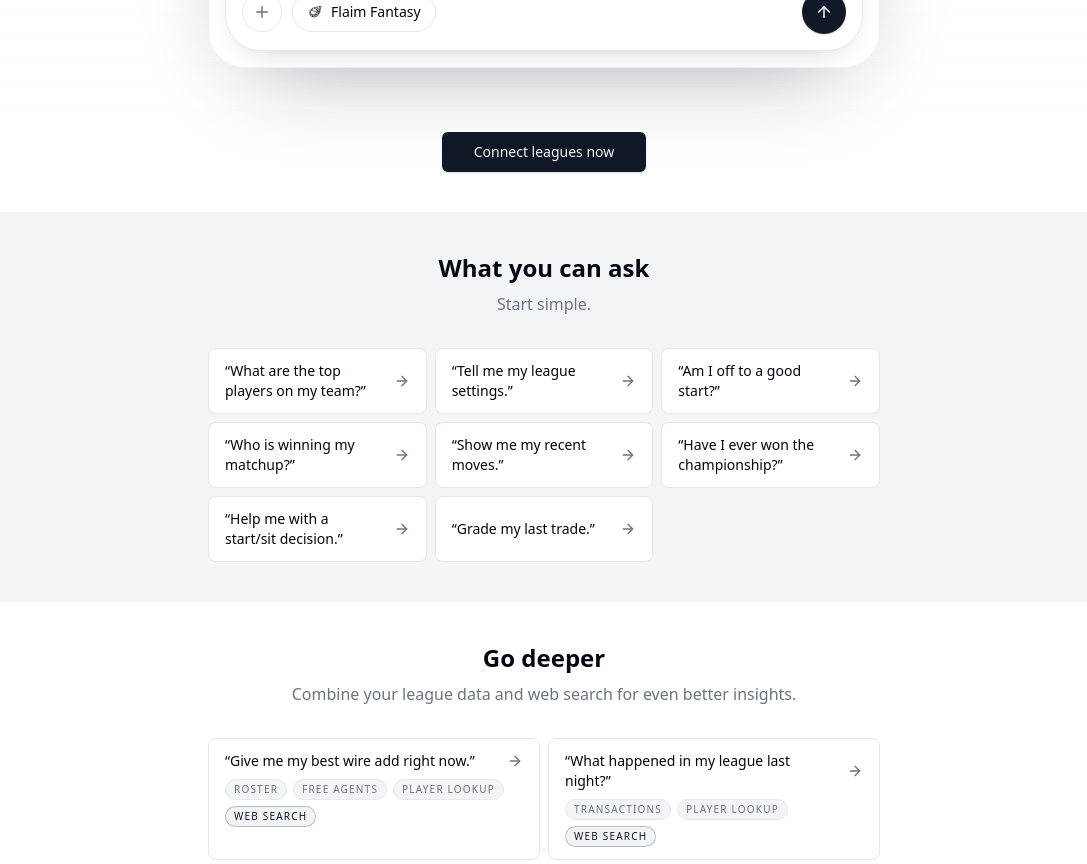
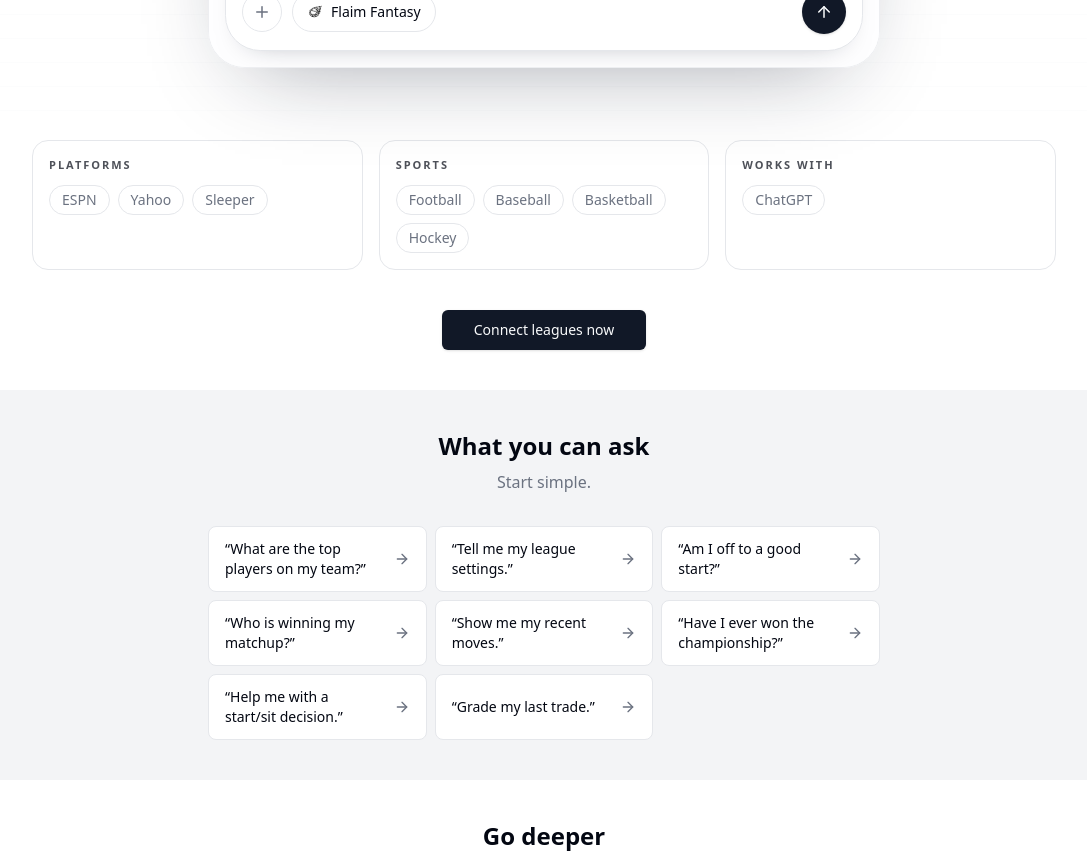
Before and after one commit to jdguggs10/flaim, a Next.js app in the folder web/: page / in a window 1280 px wide. Shown: the part 1240-2104 px from the top of the page, without its empty margins (96-1183 px from the left). Built offline with nearby package versions, Linux system fonts and the light colour scheme; no server answers.

Commit message:
Restore homepage support pills

```diff
--- a/web/app/(site)/page.tsx
+++ b/web/app/(site)/page.tsx
@@ -95,6 +95,56 @@
         id="live-demo"
         initialPresetId={initialPresetId ?? null}
       />
+
+      <section className="px-4 pb-10 pt-2 sm:px-6 lg:px-8">
+        <div
+          className="mx-auto grid max-w-5xl gap-4 text-sm text-muted-foreground md:grid-cols-3"
+          aria-label="Flaim platform, sport, and AI support"
+        >
+          <div className="rounded-2xl border bg-background/70 p-4">
+            <p className="text-[11px] font-semibold uppercase tracking-[0.18em] text-foreground/70">
+              Platforms
+            </p>
+            <div className="mt-3 flex flex-wrap gap-2">
+              {["ESPN", "Yahoo", "Sleeper"].map((platform) => (
+                <span
+                  key={platform}
+                  className="rounded-full border bg-background px-3 py-1"
+                >
+                  {platform}
+                </span>
+              ))}
+            </div>
+          </div>
+          <div className="rounded-2xl border bg-background/70 p-4">
+            <p className="text-[11px] font-semibold uppercase tracking-[0.18em] text-foreground/70">
+              Sports
+            </p>
+            <div className="mt-3 flex flex-wrap gap-2">
+              {["Football", "Baseball", "Basketball", "Hockey"].map(
+                (sport) => (
+                  <span
+                    key={sport}
+                    className="rounded-full border bg-background px-3 py-1"
+                  >
+                    {sport}
+                  </span>
+                ),
+              )}
+            </div>
+          </div>
+          <div className="rounded-2xl border bg-background/70 p-4">
+            <p className="text-[11px] font-semibold uppercase tracking-[0.18em] text-foreground/70">
+              Works With
+            </p>
+            <div className="mt-3 flex flex-wrap gap-2">
+              <span className="rounded-full border bg-background px-3 py-1">
+                ChatGPT
+              </span>
+            </div>
+          </div>
+        </div>
+      </section>
 
       {/* Primary CTA */}
       <section className="px-4 pb-10 text-center">
```
